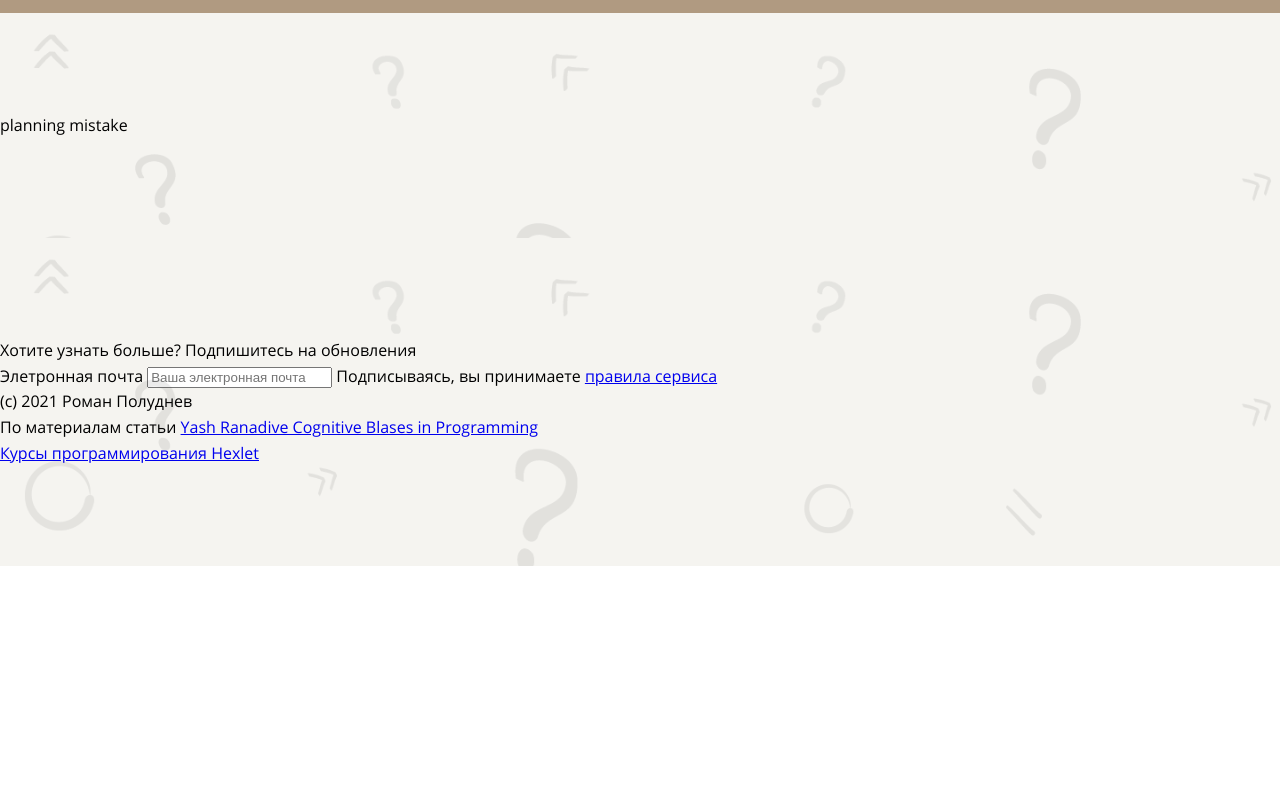
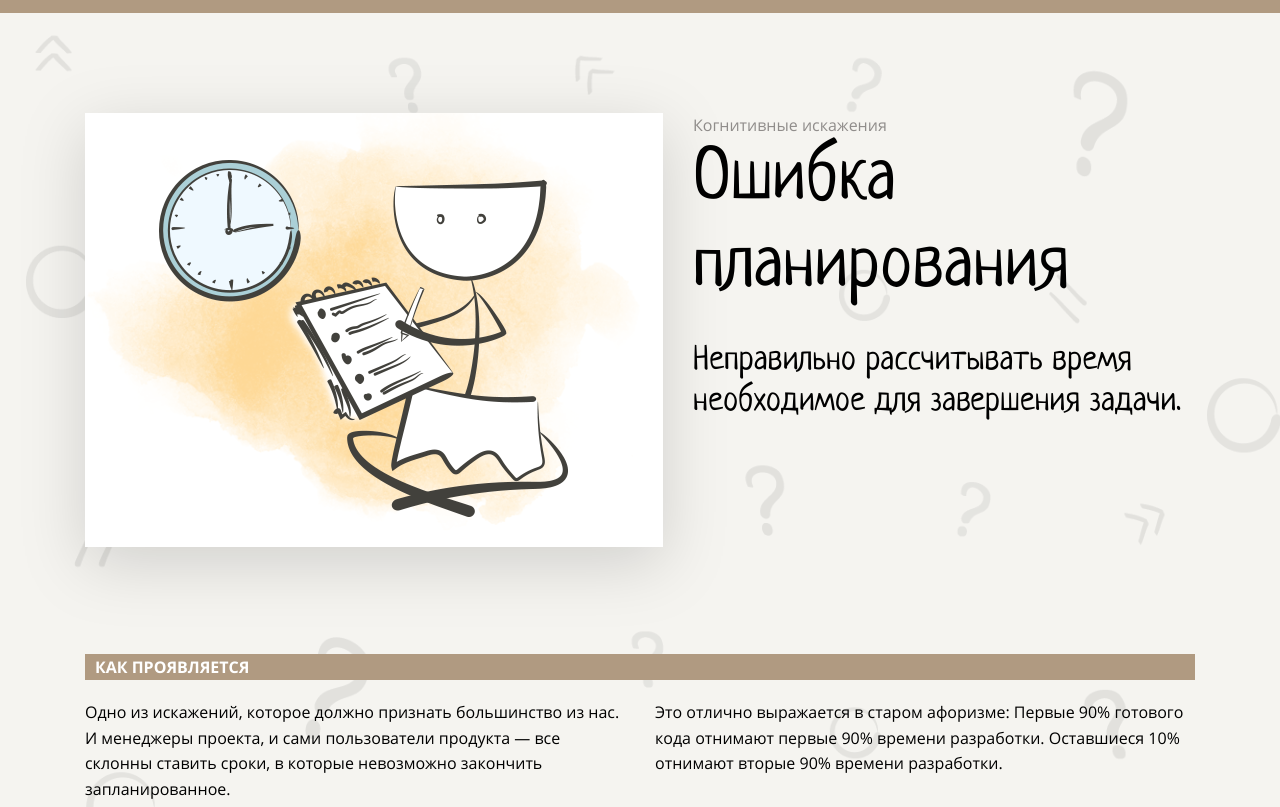
Before and after one commit to poludnev/layout-designer-project-lvl1, a website: page src/index.html in a window 1280 px wide. Shown: the part 6700-7507 px from the top of the page. Before the commit the page ends 7266 px from the top, so only its background shows below. Drawn offline with Linux system fonts and the light colour scheme.

Commit message:
step 10 commit

```diff
--- a/src/index.html
+++ b/src/index.html
@@ -193,8 +193,26 @@
             </div>
         </div>
     </section>
-    <section id="planing">
-        planning mistake
+    <section id="errors-in-planning">
+        <div class="max-w-1110">
+            <div class="d-flex">
+                <div class="figure mr-30">
+                    <img src="./images/5.png" alt="distortion-of-novelty">
+                </div>
+                <div>
+                    <div class="text-secondary">Когнитивные искажения</div>
+                    <div class="h1 mb-30">Ошибка планирования</div>
+                    <div class="h3">Неправильно рассчитывать время необходимое для завершения задачи.</div>
+                </div>
+            </div>
+            <div class="columns-2">
+                <div class="column-span-all bg-brown">
+                    <p class="text-white">Как проявляется</p>
+                </div>
+                <p class="column-break-after">Одно из искажений, которое должно признать большинство из нас. И менеджеры проекта, и сами пользователи продукта — все склонны ставить сроки, в которые невозможно закончить запланированное.</p>
+                <p>Это отлично выражается в старом афоризме: Первые 90% готового кода отнимают первые 90% времени разработки. Оставшиеся 10% отнимают вторые 90% времени разработки.</p>
+            </div>
+        </div>
     </section>
 </main>
 <footer>
```
